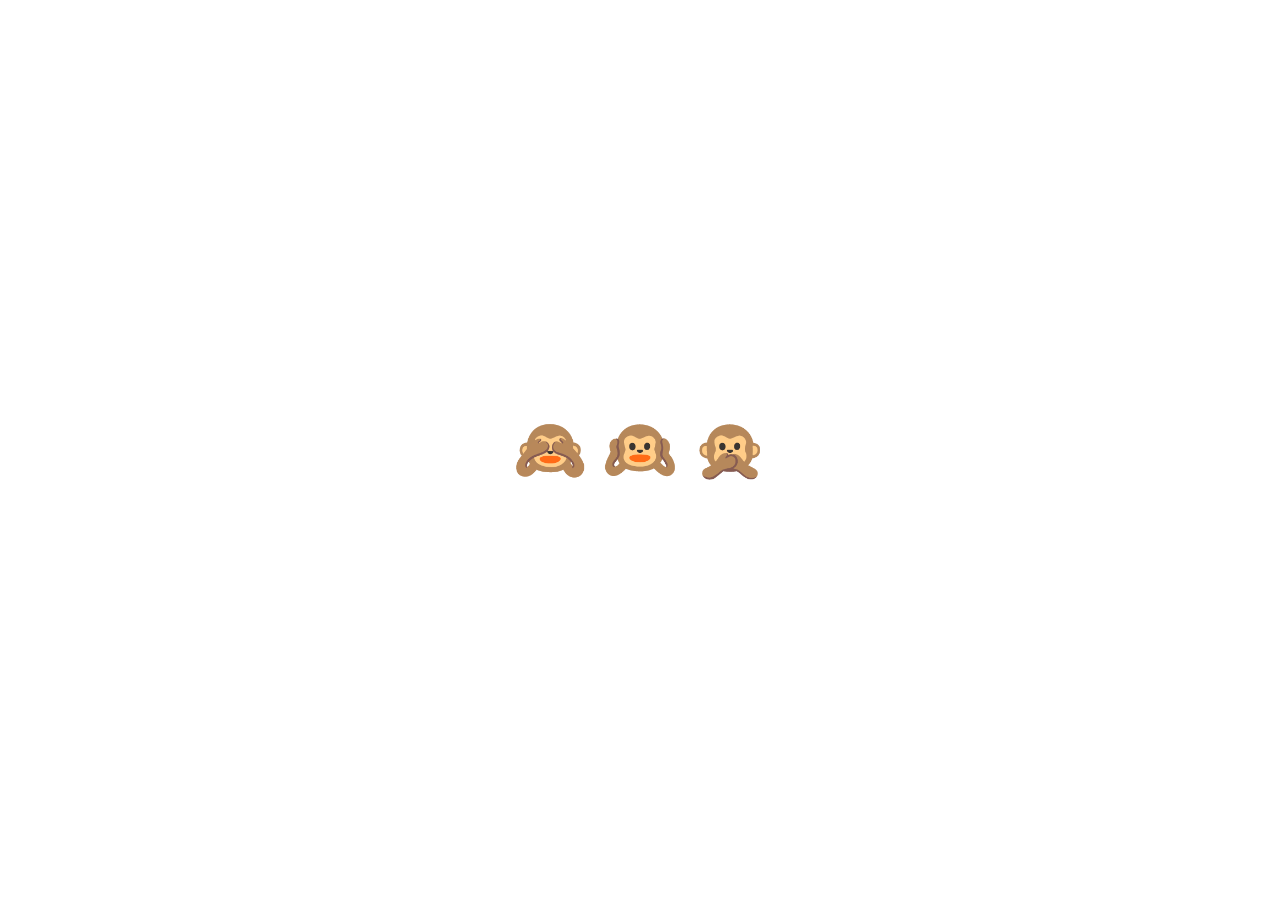
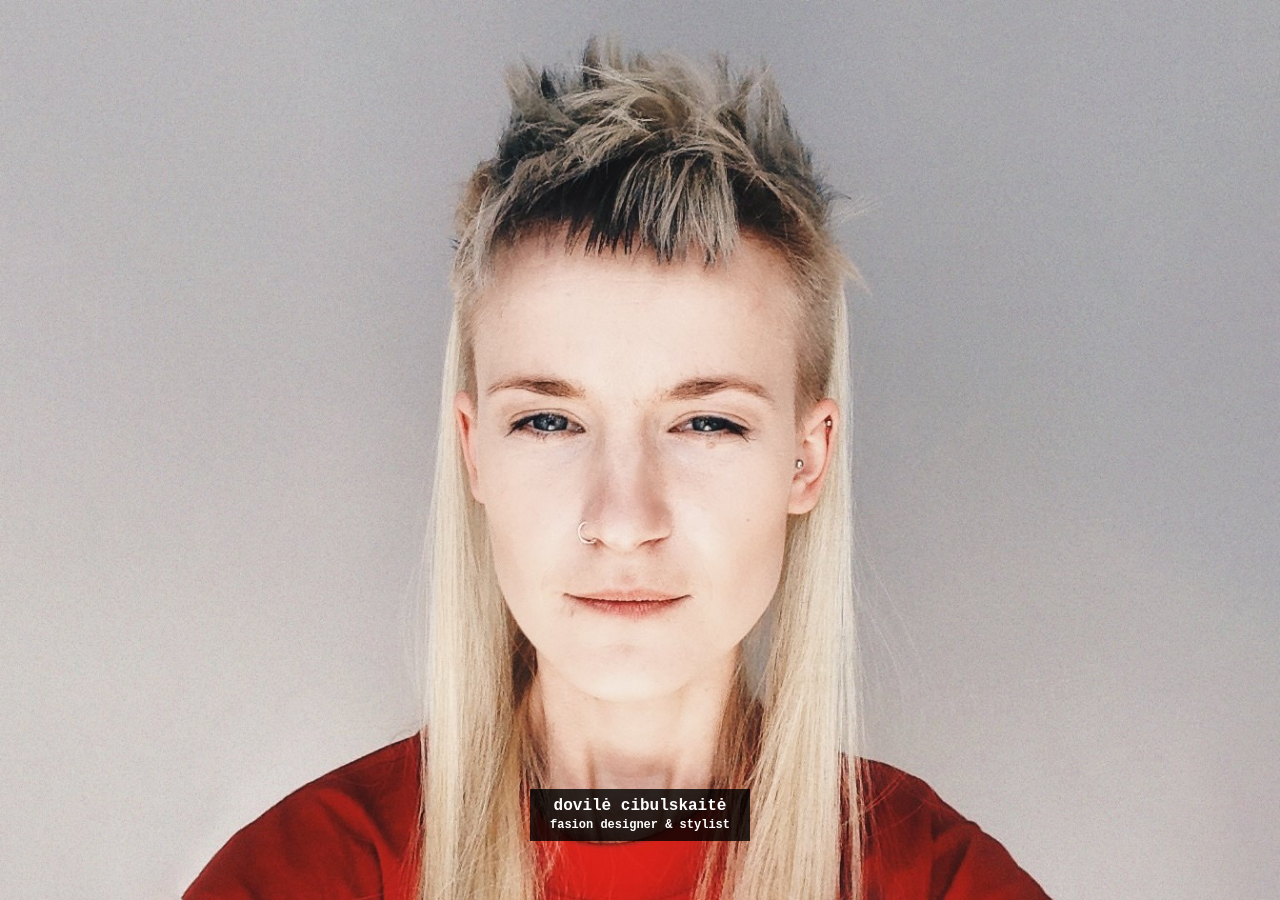
Before and after one commit to arzatskis/cibulskaite.lt, a Jekyll site: the page built from index.md, in a window 1280 px wide. Built offline with Jekyll 4.4.1, drawn with Linux system fonts in a browser that asks for light colours.

Commit message:
Update cover page

```diff
--- a/_includes/style.scss
+++ b/_includes/style.scss
@@ -1,8 +1,3 @@
-$post-link-highlight: #388fd6;
-$post-link-underline: linear-gradient(to bottom, rgba($post-link-highlight, 0.3) 50%, rgba($post-link-highlight, 0) 50%);
-$post-link-underline-on: linear-gradient(to bottom, rgba($post-link-highlight, 0.6) 50%, rgba($post-link-highlight, 0) 50%);
-
-
 * {
   box-sizing: border-box;
 }
@@ -16,89 +11,59 @@ body {
 }
 
 html {
-  font-size: 20px;
+  font-size: 16px;
 
   @media only screen and (max-width: 375px)  {
-    font-size: 16px;
+    font-size: 13px;
   }
 }
 
-body {
-  font-size: 1rem;
-  line-height: 1.45;
-}
-
-
 
 .cover {
-  display: table;
   width: 100%;
   height: 100%;
+
+  &:before {
+    position: fixed;
+    top: 0;
+    right: 0;
+    bottom: 0;
+    left: 0;
+
+    content: '';
+
+    background: 50% 100% no-repeat;
+    background-size: cover;
+    background-image: url("/images/me.jpg");
+  }
 }
 
 .cover__content {
-  display: table-cell;
-  vertical-align: middle;
-  font-size: 3rem;
+  position: absolute;
+  z-index: 1;
+  right: 0;
+  bottom: 0;
+  left: 0;
+
+  padding: 3em 5em;
+
   text-align: center;
 }
 
+.cover__label {
+  display: inline-block;
+  padding: 0.5em 1.25em;
 
+  font-family: monospace;
+  font-weight: bold;
+  font-size: inherit;
 
-.post {
-  width: 35rem;
-  max-width: 100%;
-  margin: 0 auto;
-  padding: 6rem 1.5rem;
-
-  font-family: "Iowan Old Style", "Palatino Linotype", "Palatino", serif;
-  font-size: 1rem;
+  color: white;
+  text-transform: lowercase;
+  background: rgba(0, 0, 0, 0.8);
+  -webkit-backdrop-filter: blur(10px);
 }
 
-.post__content {
-  h3 {
-    font-size: 1.75rem;
-    margin: 0 0 1em;
-  }
-
-  p {
-    margin-top: 0;
-
-    &:not(last-child) {
-      margin-bottom: 1em;
-    }
-  }
-
-  a {
-    text-decoration: none;
-    color: inherit;
-    border-bottom: solid 1px currentColor;
-    letter-spacing: 0.06em;
-
-    @supports(background-image: $post-link-underline) {
-      background-image: $post-link-underline;
-      background-repeat: repeat-x;
-      background-size: 2px 0.1em;
-      background-position: 0 1.15em;
-      border-bottom: 0;
-
-      &:hover {
-        background-image: $post-link-underline-on;
-        background-size: 2px 0.2em;
-      }
-    }
-
-    &.is-highlighted {
-      color: $post-link-highlight;
-    }
-  }
+.cover__meta {
+  font-size: 0.75em;
 }
-
-.post__meta {
-  font-size: 60%;
-  opacity: 0.5;
-
-  &:last-child {
-    margin-top: 3rem;
-  }
-}
--- a/_layouts/cover.html
+++ b/_layouts/cover.html
@@ -6,7 +6,9 @@
   <body>
     <div class="cover">
       <div class="cover__content">
-      {{ content }}
+        <h1 class="cover__label">
+          Dovilė Cibulskaitė<br><span class="cover__meta">fasion designer & stylist</span>
+        </h1>
       </div>
     </div>
   </body>
```
Also changed, not shown: _layouts/post.html (deleted, +0 -13 lines), images/me.jpg (added). Lines whose indentation alone changed are shown as unchanged.
